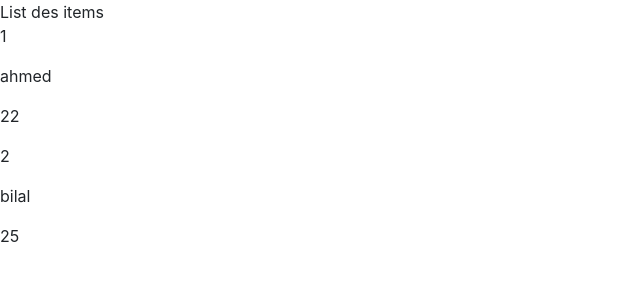
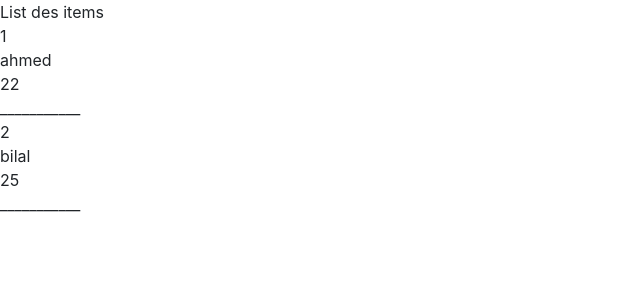
Before and after one commit to bilal07/myapp, a React (Create React App) app: page / in a window 1280 px wide. Shown: the top 300 px of the page, without its empty margins (0-640 px from the left). Built offline with nearby package versions, Linux system fonts and the light colour scheme.

Commit message:
List & keys

```diff
--- a/src/components/Items.js
+++ b/src/components/Items.js
@@ -7,10 +7,11 @@ class Items extends Component {
         const items = this.props.items;
         const theItems = items.map((item) => {
             return(
-                <div>
-                    <p>{item.id}</p>
-                    <p>{item.name}</p>
-                    <p>{item.age}</p>
+                <div key={item.id}>
+                    <div>{item.id}</div>
+                    <div>{item.name}</div>
+                    <div>{item.age}</div>
+                    <div>___________</div>
                 </div>
             )
         })
```
Also changed, not shown: 1 other file (tests, documents, lock files or other folders).
